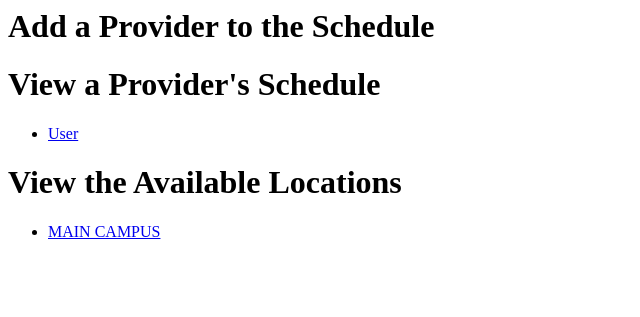
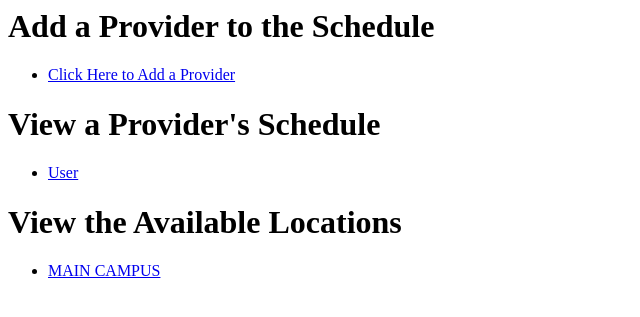
Before and after one commit to CullenDolan/resource_tracker, a Django app: page / in a window 1280 px wide. Shown: the top 317 px of the page, without its empty margins (0-640 px from the left). Run offline with Django 3.2, Linux system fonts and the light colour scheme; tables that the repository leaves empty hold one stand-in row (values such as "Sample post").

Commit message:
creating the view and link to save the new provider form

```diff
--- a/resource_app/models.py
+++ b/resource_app/models.py
@@ -1,4 +1,5 @@
 from django.db import models
+from django.forms import ModelForm
 
 class Provider(models.Model):
     # create the choices for the dept
@@ -27,6 +28,12 @@ class Provider(models.Model):
         full_name = str(self.epic_id) + ' - ' + self.prov_lname
         #full_name = self.prov_lname + ', ' + self.prov_fname + ' ' + self.prov_midinital
         return  full_name
+
+class ProviderForm(ModelForm):
+    class Meta:
+        model = Provider
+        fields = ['epic_id','prov_fname','prov_midinital','prov_lname','prov_division',
+                'prov_department', 'prov_department','prov_email', 'prov_hospital']
 
 class Location(models.Model):
     MAIN_CAMPUS = 'MAIN CAMPUS'
--- /dev/null
+++ b/resource_app/templates/resource_app/add_provider.html
@@ -0,0 +1 @@
+<h1>Add the New Provider</h1>
--- a/resource_app/templates/resource_app/index.html
+++ b/resource_app/templates/resource_app/index.html
@@ -1,4 +1,7 @@
 <h1> Add a Provider to the Schedule</h1>
+<ul>
+    <li><a href="{% url 'resource_app:add_provider' %}">Click Here to Add a Provider</a></li>
+</ul>
 <h1>View a Provider's Schedule</h1>
     {% if all_providers %}
         <ul>
--- a/resource_app/urls.py
+++ b/resource_app/urls.py
@@ -9,4 +9,5 @@ urlpatterns = [
     path('', views.index, name='index'),
     path('provider/<int:epic_id>/', views.provider_detail, name='provider_detail'),
     path('location/<int:id>/', views.location_detail, name='location_detail'),
+    path('add_provider', views.add_provider, name='add_provider'),
 ]
--- a/resource_app/views.py
+++ b/resource_app/views.py
@@ -18,5 +18,5 @@ def location_detail(request, id):
     location = get_object_or_404(Location, pk=id)
     return render(request, 'resource_app/location_detail.html', {'location':location})
 
-# def add_schedule(request, epic_id):
-#     new_schedule_slot = get_object_or_404(Schedule, )
+def add_provider(request):
+    return render(request, 'resource_app/add_provider.html')
```
